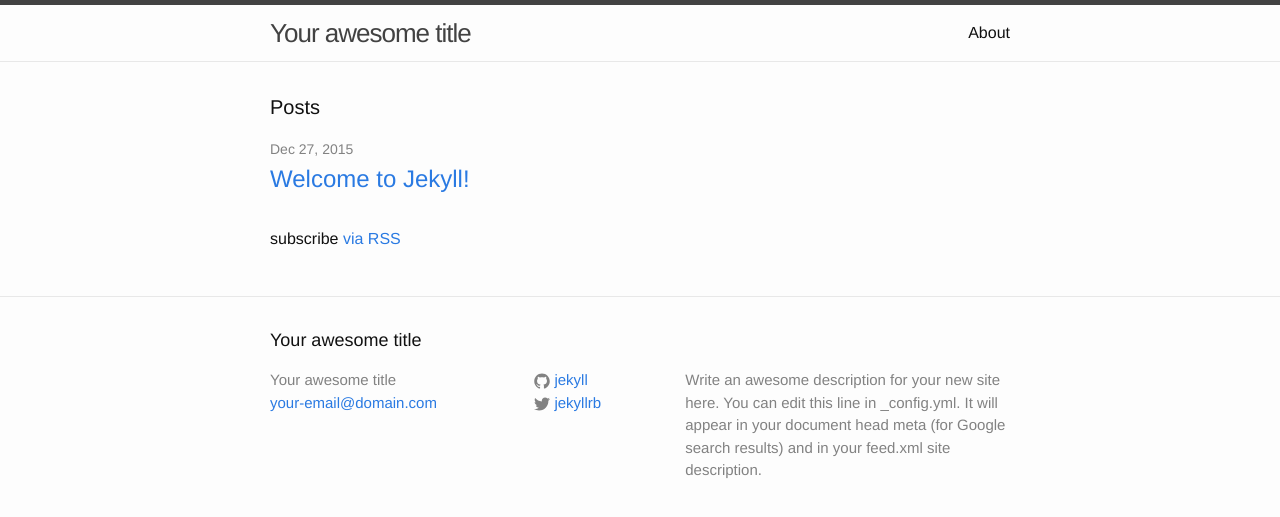
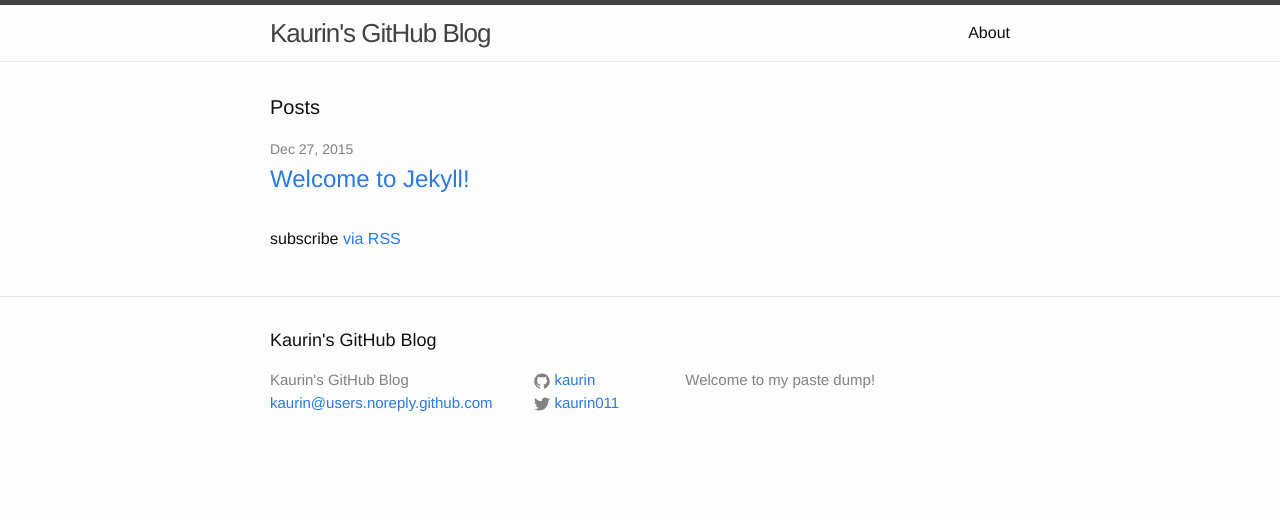
Before and after one commit to Kaurin/kaurin.github.io, a Jekyll site: the page built from index.html, in a window 1280 px wide. Shown: the top 517 px of the page. Built offline with Jekyll 4.4.1, drawn with Linux system fonts in a browser that asks for light colours.

Commit message:
Small change to jekyll config

```diff
--- a/_config.yml
+++ b/_config.yml
@@ -1,14 +1,16 @@
 # Site settings
-title: Your awesome title
-email: your-email@domain.com
+title: Kaurin's GitHub Blog
+email: kaurin@users.noreply.github.com
 description: > # this means to ignore newlines until "baseurl:"
-  Write an awesome description for your new site here. You can edit this
-  line in _config.yml. It will appear in your document head meta (for
-  Google search results) and in your feed.xml site description.
+       Welcome to my paste dump!
 baseurl: "" # the subpath of your site, e.g. /blog/
-url: "http://yourdomain.com" # the base hostname & protocol for your site
-twitter_username: jekyllrb
-github_username:  jekyll
+url: "https://kaurin.github.io" # the base hostname & protocol for your site
+twitter_username: kaurin011
+github_username:  kaurin
 
 # Build settings
 markdown: kramdown
+
+# Milos
+timezone: Europe/Dublin
+encoding: utf-8
```
Also changed, not shown: Gemfile.lock (added), 8 other files.
